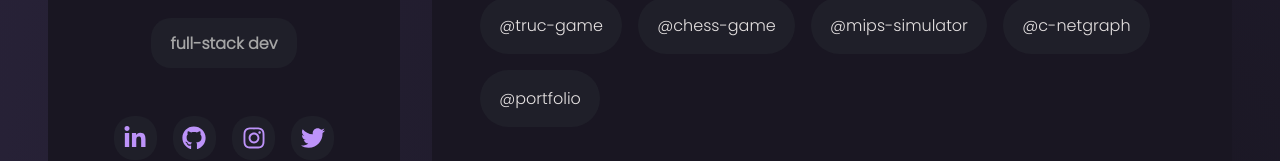
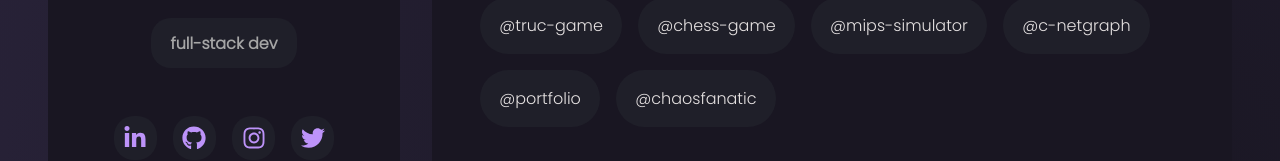
Before and after one commit to xyz2094/xyz2094.github.io, a React (Vite) app: page / in a window 1280 px wide. Shown: the part 443-604 px from the top of the page. Built offline with nearby package versions, Linux system fonts and the light colour scheme.

Commit message:
Update ProjectsContainer.jsx

```diff
--- a/src/components/ProjectsContainer.jsx
+++ b/src/components/ProjectsContainer.jsx
@@ -7,6 +7,7 @@ const ProjectsContainer = () => {
       <a target="_blank" className="btn" href="https://github.com/xyz2094/mips-simulator">@mips-simulator</a>
       <a target="_blank" className="btn" href="https://github.com/xyz2094/c-netgraph">@c-netgraph</a>
       <a target="_blank" className="btn" href="https://github.com/xyz2094/xyz2094.github.io">@portfolio</a>
+      <a target="_blank" className="btn" href="https://github.com/xyz2094/chaosfanatic">@chaosfanatic</a>
     </div>
   </section>
 }
```
